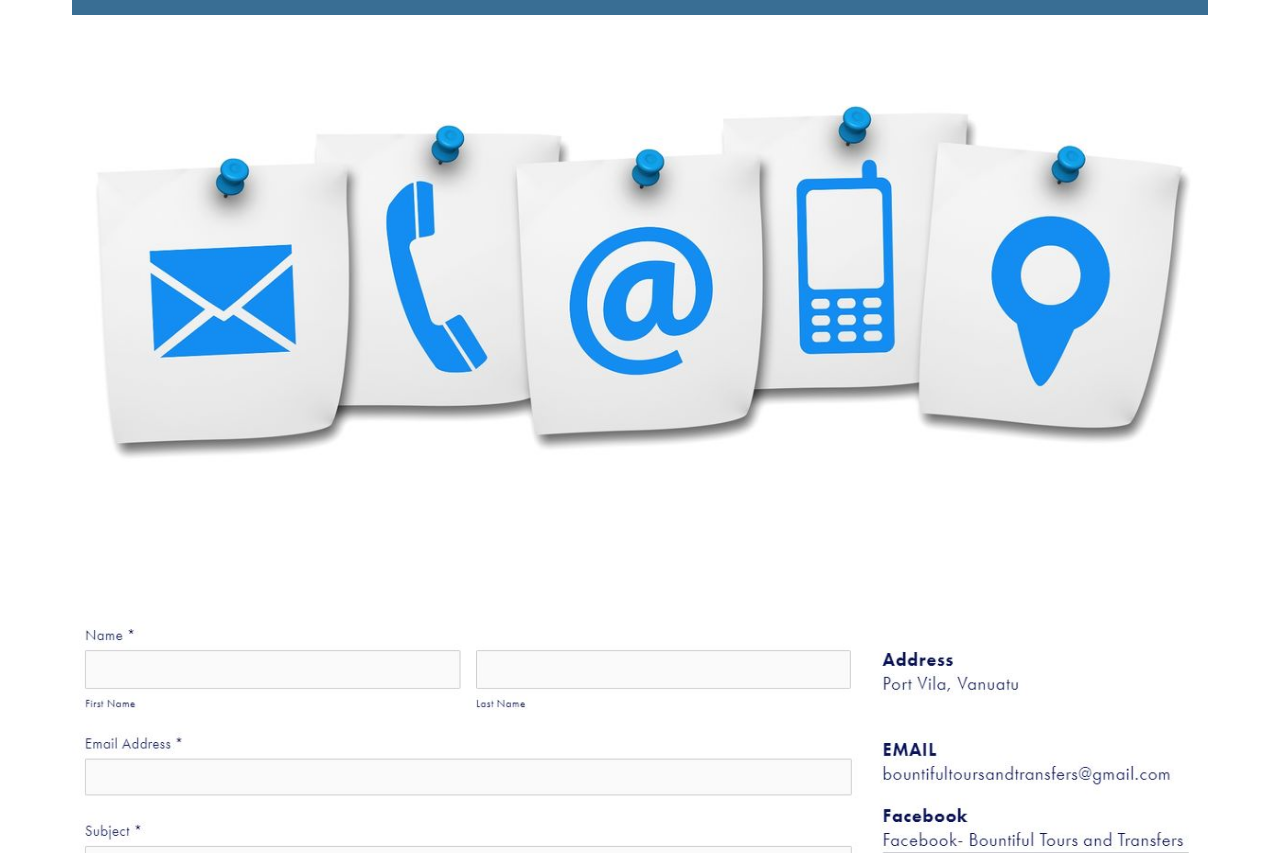
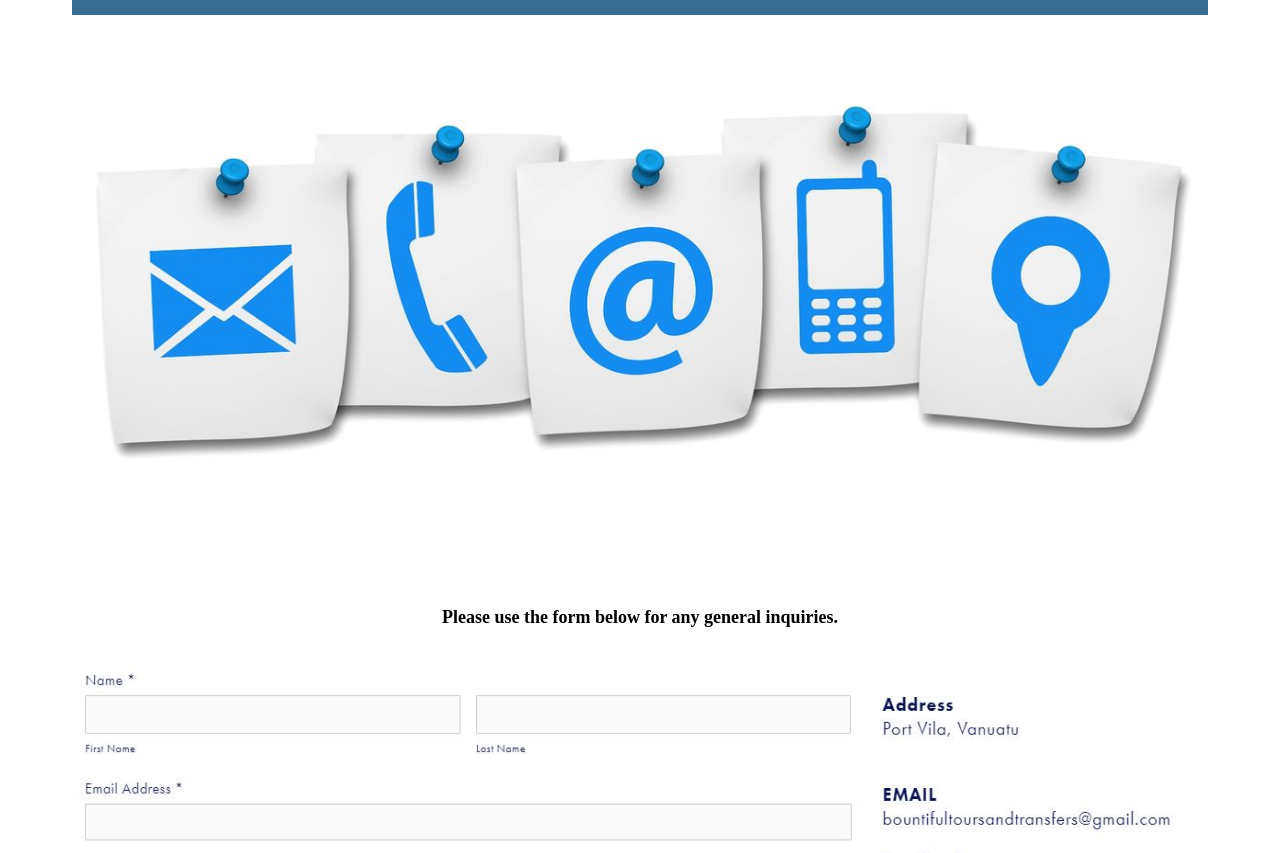
Before and after one commit to jntarivuhavuha/personalsite, a plain HTML site: page PersonalSiteContent/wwr/Contactus.html in a window 1280 px wide. Shown: the part 247-1100 px from the top of the page. Drawn offline with Linux system fonts and the light colour scheme.

Commit message:
Update Contactus.html

```diff
--- a/PersonalSiteContent/wwr/Contactus.html
+++ b/PersonalSiteContent/wwr/Contactus.html
@@ -25,7 +25,7 @@
     </div>
     <section id="hero-msg">
 
-        <h4></h4>
+        <h4>Please use the form below for any general inquiries.</h4>
 
     </section>
 </div>
```
